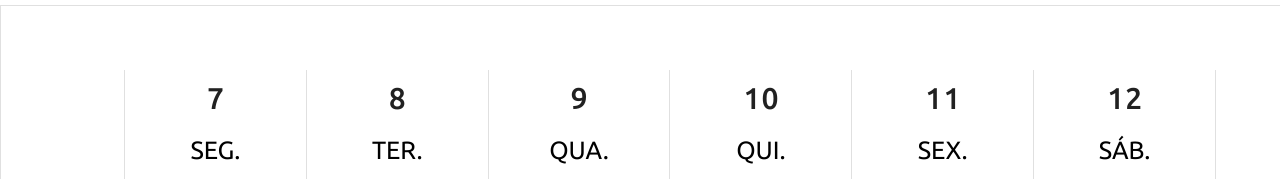
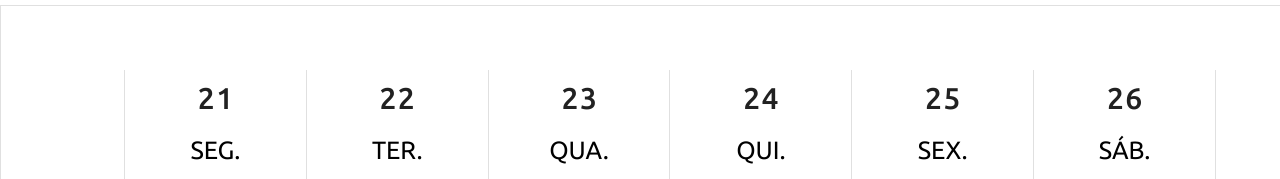
Before and after one commit to uspcodelab/bootcamp-2022, a Nuxt app in the folder frontend/: page /atendimento2 in a window 1280 px wide. Shown: the part 235-414 px from the top of the page. Built offline with nearby package versions, Linux system fonts and the light colour scheme; no server answers.

Commit message:
modify getHorarios

```diff
--- a/frontend/components/CalendarioSemanal.vue
+++ b/frontend/components/CalendarioSemanal.vue
@@ -6,7 +6,7 @@
           :now="today"
           :value="today"
           ref="calendar"
-          :events="eventos"
+          :events="events"
           type="week"
           light
           locale="pt"
@@ -24,28 +24,28 @@
 <script>
 export default {
   data: () => ({
-    today: "2019-01-08",
-    eventos: [],
-    events: [
-      {
-        name: "Weekly Meeting",
-        start: "2019-01-07 09:00",
-        end: "2019-01-07 10:00",
-      },
-      {
-        name: "Mash Potatoes",
-        start: "2019-01-09 12:30",
-        end: "2019-01-09 15:30",
-      },
-    ],
-    diasDaSemana: ["DOM", "SEG", "TER", "QUA", "QUI", "SEX", "SAB"],
+    today: "2019-01-21",
+    events: [],
+    diasDaSemana: ["dom", "seg", "ter", "qua", "qui", "sex", "sab"],
   }),
   mounted() {
     this.$refs.calendar.scrollToTime("08:00");
   },
   methods: {
     async getHorarios() {
-      await fetch(this.$global.baseUrlApi + "/horarios", { method: "GET" }).then(res => res.text()).then(text => console.log(text));
+      await fetch(this.$global.baseUrlApi + "/horarios", { method: "GET" }).then((res) => res.json()).then((data_api) => {
+          let horarios_api = data_api.data;
+
+          for (let i = 1; i < horarios_api.length; i++) {
+            let diadasemana = horarios_api[i].weekday
+            let evento_novo = {
+              name: horarios_api[i].admin_id,
+              start: horarios_api[i].start_time,
+              end: horarios_api[i].end_time,
+            };
+            this.events.push(evento_novo);
+          }
+        });
     },
   },
   created() {
```
